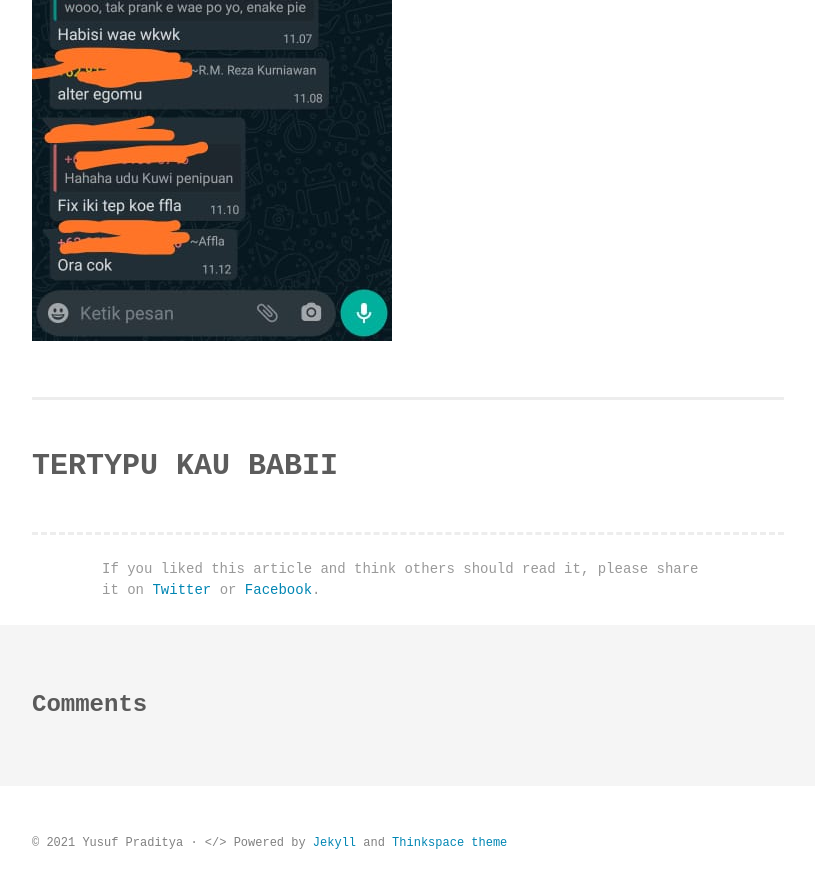
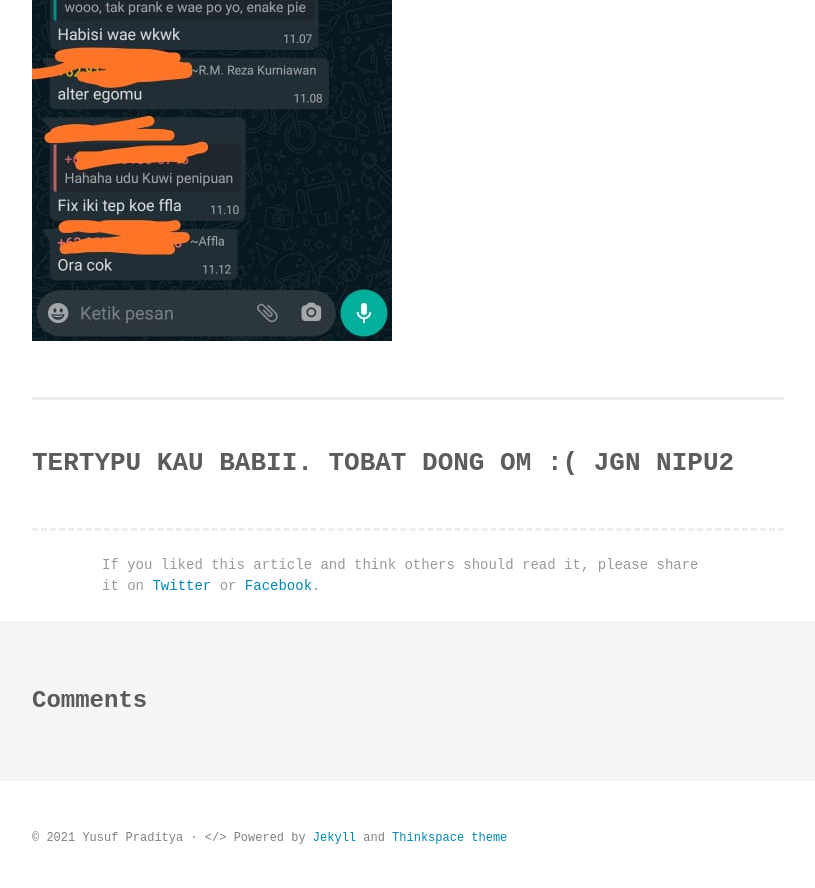
Before and after one commit to yusufpraditya/yusufpraditya.github.io, a Jekyll site: the page built from _posts/2021-4-1-tugas-pai.md, in a window 1280 px wide and 900 px high, scrolled down 11084 px. Shown: the top 888 px of the window, without its empty margins (232-1047 px from the left). Built offline with Jekyll 4.4.1, drawn with Linux system fonts in a browser that asks for light colours; some web fonts are replaced; comment, search, counter and statistics services are not loaded.

Commit message:
Update 2021-4-1-tugas-pai.md

```diff
--- a/_posts/2021-4-1-tugas-pai.md
+++ b/_posts/2021-4-1-tugas-pai.md
@@ -36,4 +36,4 @@ Jadi bagaimana? Masih ingin melakukan tindakan penipuan lagi? Semoga terbuka mat
 ![No 8](https://github.com/yusufpraditya/yusufpraditya.github.io/raw/master/_posts/7.jpeg)
 
 <div class="divider"></div>
-# TERTYPU KAU BABII
+## TERTYPU KAU BABII. TOBAT DONG OM :( JGN NIPU2
```
